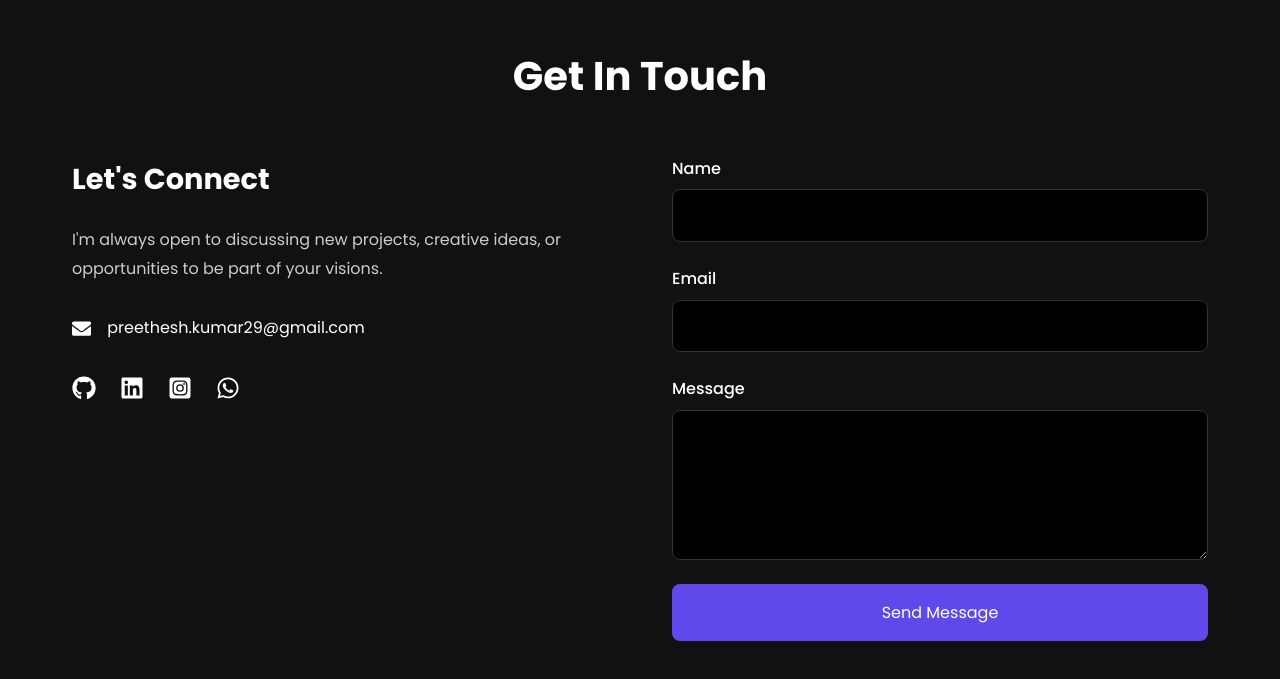
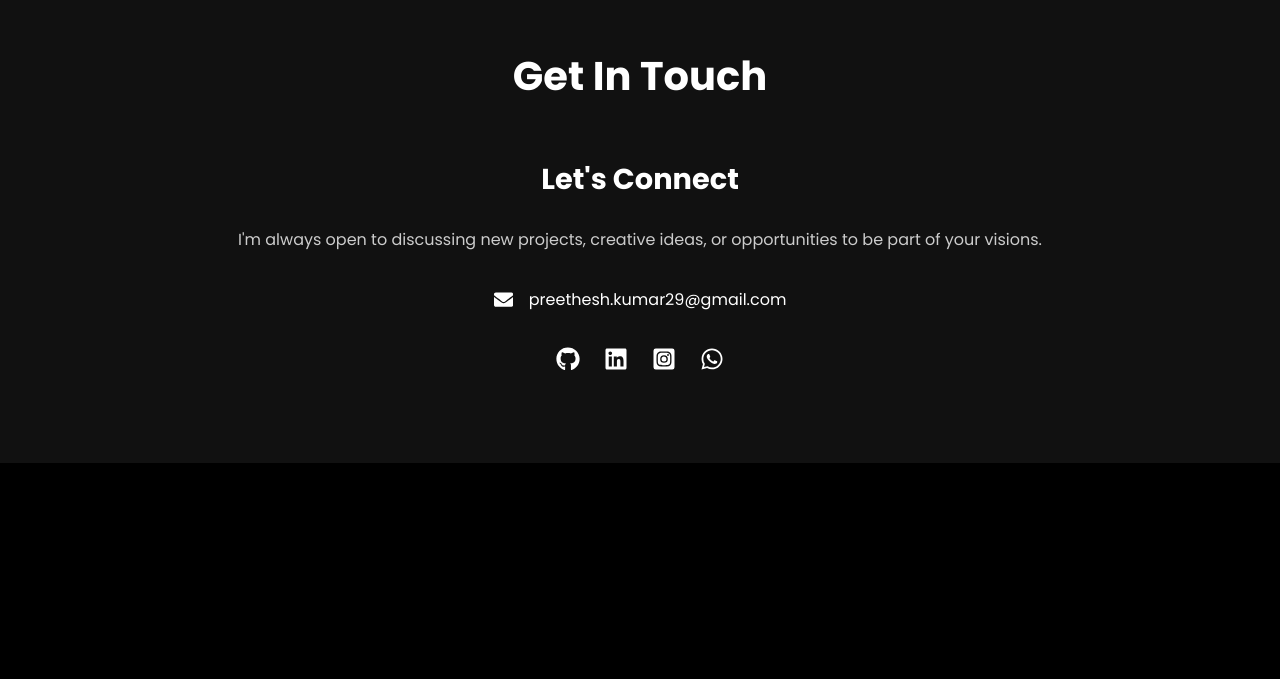
Before and after one commit to Preethesh29/Preethesh_kumar_PF, a React (Vite) app: page / in a window 1280 px wide. Shown: the part 6589-7268 px from the top of the page. After the commit the page ends 7052 px from the top, so only its background shows below. Built offline with nearby package versions, Linux system fonts and the light colour scheme.

Commit message:
removed contact section EmailjS part.

```diff
--- a/src/components/Contact.jsx
+++ b/src/components/Contact.jsx
@@ -1,8 +1,7 @@
-import React, { useState, useRef, useEffect } from 'react'
+import React from 'react'
 import styled from 'styled-components'
 import { motion } from 'framer-motion'
 import { FaGithub, FaLinkedin, FaInstagramSquare, FaWhatsapp, FaEnvelope } from 'react-icons/fa'
-import emailjs from '@emailjs/browser'
 
 const ContactSection = styled.section`
   background: var(--section-bg);
@@ -22,16 +21,13 @@ const SectionTitle = styled(motion.h2)`
 `
 
 const ContactContent = styled.div`
-  display: grid;
-  grid-template-columns: 1fr 1fr;
-  gap: 4rem;
-
-  @media (max-width: 768px) {
-    grid-template-columns: 1fr;
-  }
+  display: flex;
+  justify-content: center;
 `
 
 const ContactInfo = styled.div`
+  text-align: center;
+
   h3 {
     font-size: 1.8rem;
     margin-bottom: 1.5rem;
@@ -52,6 +48,7 @@ const ContactDetails = styled.div`
 const ContactDetail = styled.div`
   display: flex;
   align-items: center;
+  justify-content: center;
   gap: 1rem;
   margin-bottom: 1rem;
   color: var(--text-color);
@@ -74,6 +71,7 @@ const ContactDetail = styled.div`
 
 const SocialLinks = styled.div`
   display: flex;
+  justify-content: center;
   gap: 1.5rem;
   margin-top: 2rem;
 
@@ -88,111 +86,7 @@ const SocialLinks = styled.div`
   }
 `
 
-const ContactForm = styled.form`
-  display: flex;
-  flex-direction: column;
-  gap: 1.5rem;
-`
-
-const FormGroup = styled.div`
-  display: flex;
-  flex-direction: column;
-  gap: 0.5rem;
-
-  label {
-    color: var(--text-color);
-    font-weight: 500;
-  }
-
-  input,
-  textarea {
-    padding: 0.8rem;
-    border: 1px solid #333333;
-    border-radius: 0.5rem;
-    font-size: 1rem;
-    background: black;
-    color: var(--text-color);
-    transition: border-color 0.3s ease;
-
-    &:focus {
-      outline: none;
-      border-color: var(--primary-color);
-    }
-  }
-
-  textarea {
-    min-height: 150px;
-    resize: vertical;
-  }
-`
-
-const SubmitButton = styled.button`
-  background: var(--primary-color);
-  color: white;
-  padding: 1rem 2rem;
-  border: none;
-  border-radius: 0.5rem;
-  font-size: 1rem;
-  cursor: pointer;
-  transition: background 0.3s ease;
-
-  &:hover {
-    background: var(--secondary-color);
-  }
-`
-
 const Contact = () => {
-  const formRef = useRef()
-  const [formData, setFormData] = useState({
-    name: '',
-    email: '',
-    message: ''
-  })
-  const [isSubmitting, setIsSubmitting] = useState(false)
-  const [submitStatus, setSubmitStatus] = useState(null)
-
-  // Initialize EmailJS
-  useEffect(() => {
-    emailjs.init("NvEqMX0MIkihVDRP7") // Replace with your public key
-  }, [])
-
-  const handleChange = (e) => {
-    const { name, value } = e.target
-    setFormData(prev => ({
-      ...prev,
-      [name]: value
-    }))
-  }
-
-  const handleSubmit = async (e) => {
-    e.preventDefault()
-    setIsSubmitting(true)
-    setSubmitStatus(null)
-
-    try {
-      const templateParams = {
-        user_name: formData.name,
-        user_email: formData.email,
-        message: formData.message,
-        to_name: 'Preethesh Kumar',
-      }
-
-      await emailjs.send(
-        'service_e2jlnjh', // Replace with your service ID
-        'template_va7nszn', // Replace with your template ID
-        templateParams
-      )
-
-      setSubmitStatus('success')
-      setFormData({ name: '', email: '', message: '' })
-    } catch (error) {
-      console.error('Error sending email:', error)
-      setSubmitStatus('error')
-    } finally {
-      setIsSubmitting(false)
-    }
-  }
-
   return (
     <ContactSection id="contact">
       <ContactContainer>
@@ -275,72 +169,6 @@ const Contact = () => {
               </motion.a>
             </SocialLinks>
           </ContactInfo>
-          <motion.div
-            initial={{ opacity: 0, y: 20 }}
-            whileInView={{ opacity: 1, y: 0 }}
-            transition={{ duration: 0.5, delay: 0.4 }}
-            viewport={{ once: true }}
-          >
-            <ContactForm ref={formRef} onSubmit={handleSubmit}>
-              <FormGroup>
-                <label htmlFor="name">Name</label>
-                <input
-                  type="text"
-                  id="name"
-                  name="name"
-                  value={formData.name}
-                  onChange={handleChange}
-                  required
-                  disabled={isSubmitting}
-                />
-              </FormGroup>
-              <FormGroup>
-                <label htmlFor="email">Email</label>
-                <input
-                  type="email"
-                  id="email"
-                  name="email"
-                  value={formData.email}
-                  onChange={handleChange}
-                  required
-                  disabled={isSubmitting}
-                />
-              </FormGroup>
-
-              <FormGroup>
-                <label htmlFor="message">Message</label>
-                <textarea
-                  id="message"
-                  name="message"
-                  value={formData.message}
-                  onChange={handleChange}
-                  required
-                  disabled={isSubmitting}
-                />
-              </FormGroup>
-              <SubmitButton type="submit" disabled={isSubmitting}>
-                {isSubmitting ? 'Sending...' : 'Send Message'}
-              </SubmitButton>
-              {submitStatus === 'success' && (
-                <motion.p
-                  initial={{ opacity: 0 }}
-                  animate={{ opacity: 1 }}
-                  style={{ color: 'green', marginTop: '1rem' }}
-                >
-                  Message sent successfully!
-                </motion.p>
-              )}
-              {submitStatus === 'error' && (
-                <motion.p
-                  initial={{ opacity: 0 }}
-                  animate={{ opacity: 1 }}
-                  style={{ color: 'red', marginTop: '1rem' }}
-                >
-                  Failed to send message. Please try again.
-                </motion.p>
-              )}
-            </ContactForm>
-          </motion.div>
         </ContactContent>
       </ContactContainer>
     </ContactSection>
```
